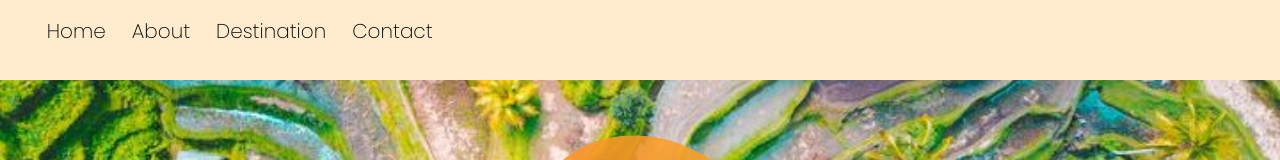
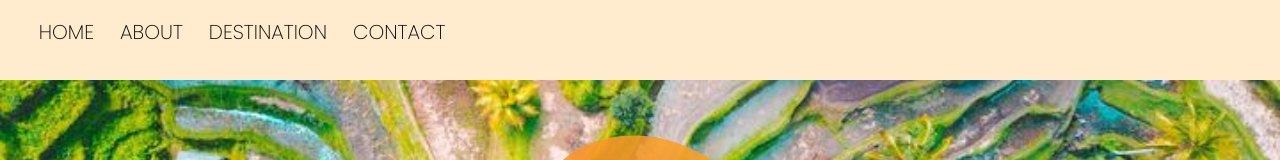
Before and after one commit to Noroff-FEU-Assignments/project-exam-1-Sayed-Nabil-Habib, a plain HTML site: page index.html in a window 1280 px wide. Shown: the top 160 px of the page. Drawn offline with Linux system fonts and the light colour scheme; no server answers.

Commit message:
navigation updated

```diff
--- a/styles/navigation.css
+++ b/styles/navigation.css
@@ -29,20 +29,22 @@ html {
 }
 
 .menu-items {
+    width: 100%;
+    height: 100%;
     text-align: center;
     position: absolute;
     padding: 2.5rem;
-    margin-top: -6rem;
-    margin-left: -1rem;
+    margin-top: -6.6rem;
+    margin-left: -1.25rem;
     top:105px;
-    left: 22px;
+    left: 20px;
     list-style: none;
     opacity: 0;
     font-size: 1.5rem;
     font-weight: 100;
-    border: 4px solid aliceblue;
+
     background-color: aliceblue;
-    border-radius: 0.25em;
+
     transform: translateX(-10%);
     transition: transform 100ms ease-in-out, opacity 200ms;
     z-index: 98;
@@ -54,6 +56,9 @@ html {
 }
 
 .menu-items li a{
+    text-transform:uppercase;
+    line-height: 60px;
+    font-weight: 100;
     color: black;
     text-decoration: none;
 }
@@ -153,6 +158,7 @@ html {
 
   }
   .menu-items {
+    width: auto;
     display: flex;
     flex-direction: row;
     top: 20px;
```
